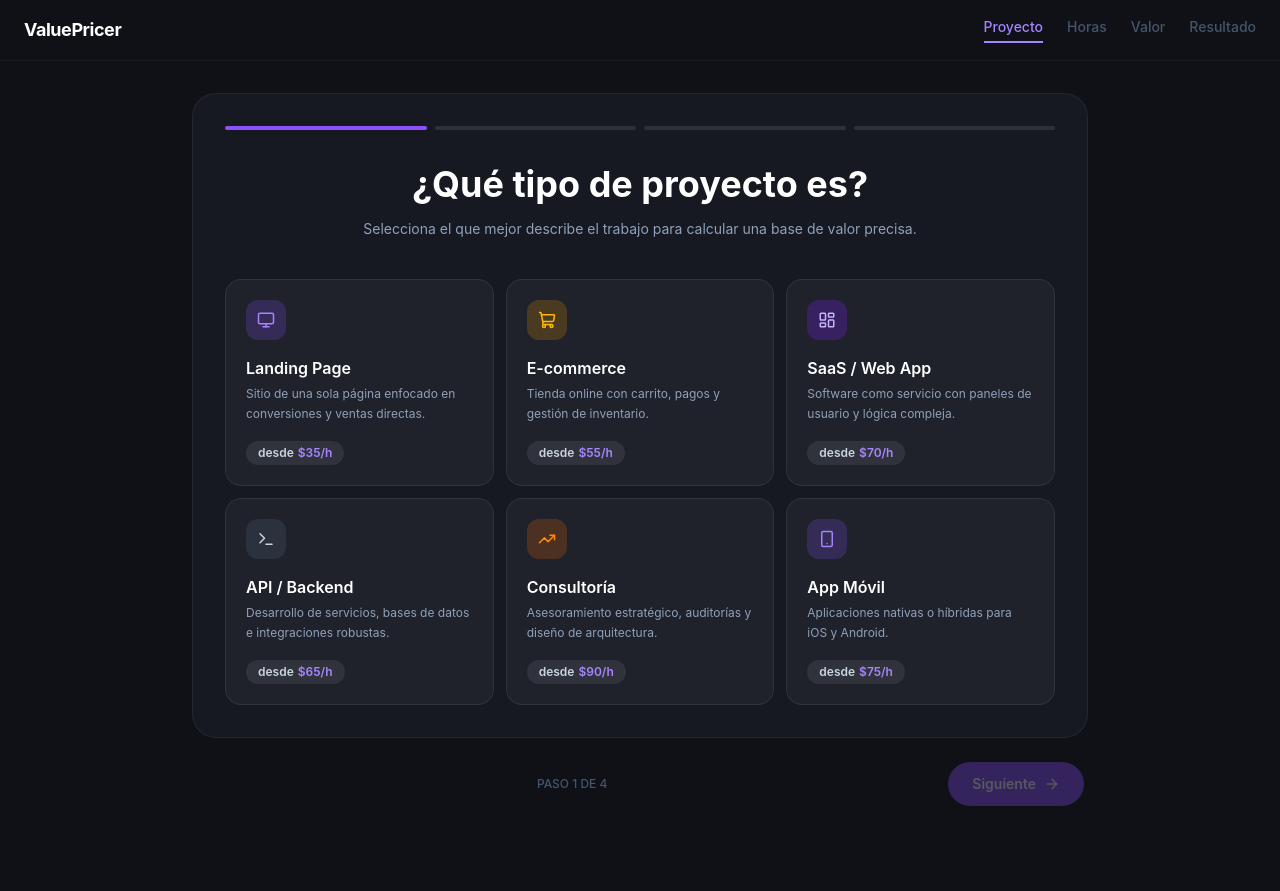
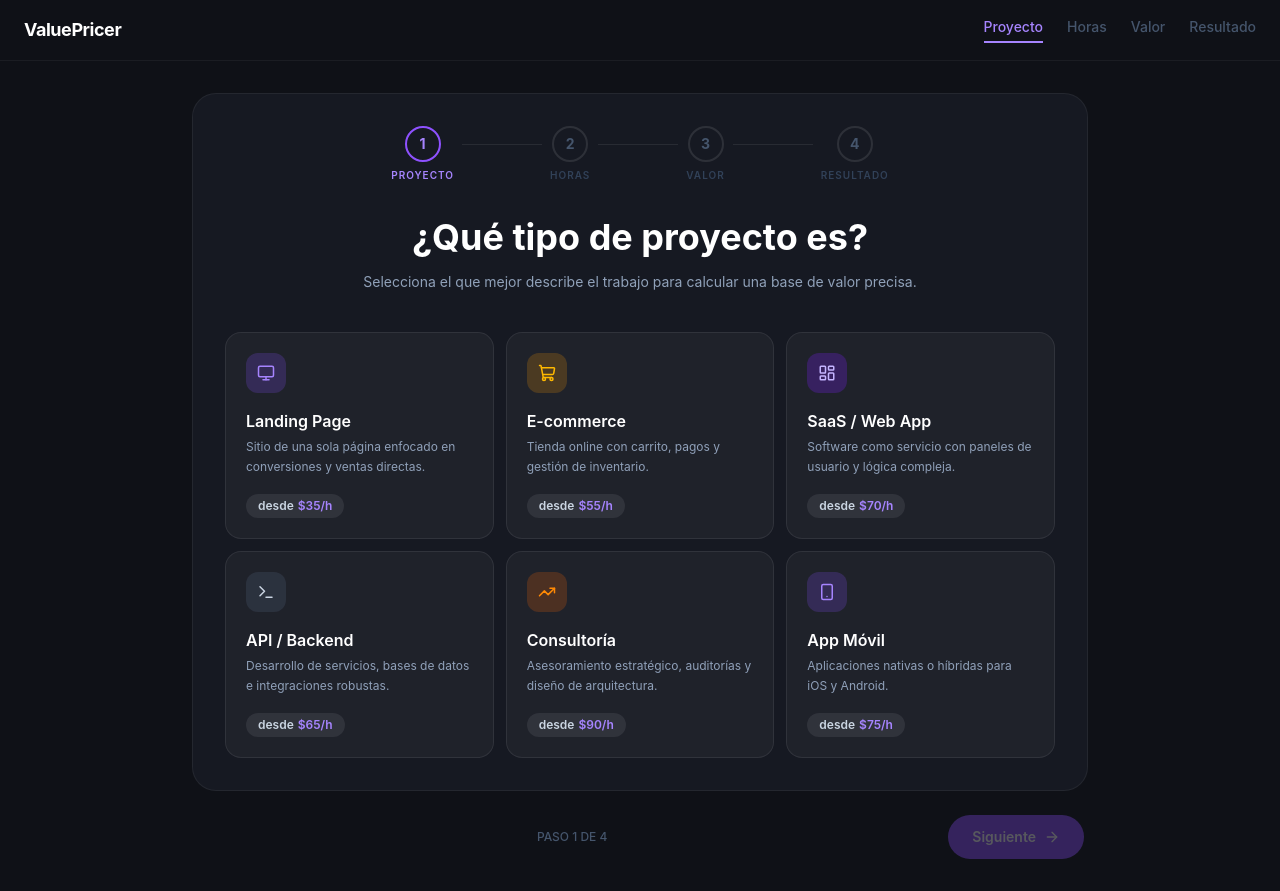
Before and after one commit to facga20145/ValuePricer-FeeCraft, a React (Vite) app: page / in a window 1280 px wide. Before the commit the page ends 838 px from the top, so only its background shows below. Built offline with nearby package versions, Linux system fonts and the light colour scheme.

Commit message:
refactor: simplify ProgressBar component and enhance ValueLevers with improved labels and styling

```diff
--- a/src/App.tsx
+++ b/src/App.tsx
@@ -23,7 +23,6 @@ const INITIAL_STATE: CalculatorState = {
   },
 }
 
-const STEP_LABELS = ['Proyecto', 'Horas', 'Valor', 'Resultado']
 
 export default function App() {
   const [state, setState] = useState<CalculatorState>(INITIAL_STATE)
@@ -113,11 +112,7 @@ export default function App() {
           )}
 
           <div className="bg-[#161922] border border-white/[0.06] rounded-3xl p-4 sm:p-8">
-            <ProgressBar
-              currentStep={currentStep}
-              totalSteps={4}
-              label={currentStep === 3 ? `PASO 4: ${STEP_LABELS[3].toUpperCase()}` : undefined}
-            />
+            <ProgressBar currentStep={currentStep} totalSteps={4} />
 
             <div key={currentStep} className="step-enter">
 
--- a/src/components/ProgressBar.tsx
+++ b/src/components/ProgressBar.tsx
@@ -1,26 +1,57 @@
+import { Check } from 'lucide-react'
+
 interface Props {
   currentStep: number
   totalSteps: number
   label?: string
 }
 
-export function ProgressBar({ currentStep, totalSteps, label }: Props) {
+const LABELS = ['Proyecto', 'Horas', 'Valor', 'Resultado']
+
+export function ProgressBar({ currentStep, totalSteps }: Props) {
   return (
     <div className="mb-8">
-      {label && (
-        <p className="text-xs text-violet-400 font-semibold uppercase tracking-widest text-center mb-3">
-          {label}
-        </p>
-      )}
-      <div className="flex gap-2">
-        {Array.from({ length: totalSteps }).map((_, i) => (
-          <div
-            key={i}
-            className={`h-1 flex-1 rounded-full transition-all duration-300 ${
-              i <= currentStep ? 'bg-violet-500' : 'bg-white/10'
-            }`}
-          />
-        ))}
+      <div className="flex items-center justify-center">
+        {Array.from({ length: totalSteps }).map((_, i) => {
+          const isDone   = i < currentStep
+          const isActive = i === currentStep
+
+          return (
+            <div key={i} className="flex items-center">
+              <div className="flex flex-col items-center gap-1.5">
+                <div
+                  className={`w-9 h-9 rounded-full flex items-center justify-center text-sm font-bold border-2 transition-all duration-300 ${
+                    isDone
+                      ? 'bg-violet-600 border-violet-600 text-white'
+                      : isActive
+                      ? 'bg-transparent border-violet-500 text-violet-400'
+                      : 'bg-transparent border-white/10 text-slate-600'
+                  }`}
+                >
+                  {isDone ? <Check size={15} strokeWidth={2.5} /> : i + 1}
+                </div>
+                <span
+                  className={`text-[10px] font-semibold uppercase tracking-widest ${
+                    isActive ? 'text-violet-400' : isDone ? 'text-slate-500' : 'text-slate-700'
+                  }`}
+                >
+                  {LABELS[i]}
+                </span>
+              </div>
+
+              {i < totalSteps - 1 && (
+                <div
+                  className="w-12 sm:w-20 h-px mx-2 mb-5 transition-all duration-500"
+                  style={{
+                    background: isDone
+                      ? '#7c3aed'
+                      : 'rgba(255,255,255,0.08)',
+                  }}
+                />
+              )}
+            </div>
+          )
+        })}
       </div>
     </div>
   )
--- a/src/components/ValueLevers.tsx
+++ b/src/components/ValueLevers.tsx
@@ -1,3 +1,4 @@
+import { TrendingUp } from 'lucide-react'
 import type { ValueLevers as ValueLeversType } from '../types'
 import { formatCurrency } from '../utils/calculator'
 
@@ -13,42 +14,34 @@ const LEVERS = [
     key: 'businessImpact' as const,
     label: 'Impacto al negocio',
     description: '¿Cuánto dinero genera o ahorra este proyecto al cliente?',
-    lowLabel: 'Impacto bajo',
-    highLabel: 'Alto impacto',
+    low: 'Bajo', mid: 'Moderado', high: 'Alto',
   },
   {
     key: 'strategicValue' as const,
     label: 'Valor estratégico',
     description: '¿Es crítico para el negocio o solo sería bueno tenerlo?',
-    lowLabel: 'Nice-to-have',
-    highLabel: 'Crítico',
+    low: 'Nice-to-have', mid: 'Importante', high: 'Crítico',
   },
   {
     key: 'urgency' as const,
     label: 'Urgencia',
     description: '¿Qué tan pronto necesita el cliente el resultado?',
-    lowLabel: 'Sin prisa',
-    highLabel: 'Urgente',
+    low: 'Sin prisa', mid: 'Moderado', high: 'Urgente',
   },
   {
     key: 'exclusivity' as const,
     label: 'Exclusividad',
     description: '¿Puede cualquiera hacer esto o eres la persona indicada?',
-    lowLabel: 'Cualquiera puede',
-    highLabel: 'Solo tú',
+    low: 'Cualquiera', mid: 'Especializado', high: 'Solo tú',
   },
 ]
 
-const LEVEL_LABELS: Record<number, string> = {
-  1: 'Muy bajo', 2: 'Bajo', 3: 'Medio', 4: 'Alto', 5: 'Muy alto',
-}
-
-const LEVEL_COLORS: Record<number, string> = {
-  1: 'bg-slate-500/80',
-  2: 'bg-slate-400/80',
-  3: 'bg-violet-500/80',
-  4: 'bg-violet-500',
-  5: 'bg-violet-600',
+const BADGE: Record<number, { label: string; color: string }> = {
+  1: { label: 'Muy bajo',    color: 'bg-slate-600 text-slate-300' },
+  2: { label: 'Bajo',        color: 'bg-slate-500/80 text-slate-200' },
+  3: { label: 'Equilibrado', color: 'bg-violet-600/70 text-violet-200' },
+  4: { label: 'Alto',        color: 'bg-violet-600 text-white' },
+  5: { label: 'Máximo',      color: 'bg-violet-500 text-white' },
 }
 
 export function ValueLevers({ levers, onChange, previewPrice, valueMultiplier }: Props) {
@@ -56,41 +49,29 @@ export function ValueLevers({ levers, onChange, previewPrice, valueMultiplier }:
     onChange({ ...levers, [key]: value })
   }
 
-  const getFillStyle = (value: number) => ({
-    background: `linear-gradient(to right, #7c3aed ${((value - 1) / 4) * 100}%, #2d3148 ${((value - 1) / 4) * 100}%)`,
-  })
+  return (
+    <div className="max-w-xl mx-auto">
+      <h2 className="text-2xl sm:text-3xl font-bold text-white mb-1 text-center">¿Cuánto valor entregas?</h2>
+      <p className="text-slate-400 text-sm mb-6 sm:mb-8 text-center">
+        Estos factores ajustan el precio más allá del tiempo invertido para capturar el valor real de tu trabajo.
+      </p>
+
+      <div className="bg-white/[0.04] border border-white/[0.08] rounded-2xl p-5 space-y-6">
+        {LEVERS.map(({ key, label, description, low, mid, high }) => {
+          const val = levers[key]
+          const badge = BADGE[val]
+          const fillPct = ((val - 1) / 4) * 100
 
           return (
-    <div className="max-w-xl mx-auto">
-      <h2 className="text-2xl sm:text-3xl font-bold text-white mb-1">¿Cuánto valor entregas?</h2>
-      <p className="text-slate-400 text-sm mb-6 sm:mb-8">
-        Estos factores ajustan el precio más allá del tiempo invertido
-      </p>
-
-      <div className="space-y-3 sm:space-y-4">
-        {LEVERS.map(({ key, label, description, lowLabel, highLabel }) => (
-          <div key={key} className="bg-white/[0.04] border border-white/[0.08] rounded-xl p-4">
-            <div className="flex justify-between items-start mb-3">
-              <div className="pr-3">
+            <div key={key}>
+              <div className="flex justify-between items-center mb-3">
+                <div>
                   <div className="text-sm font-semibold text-white">{label}</div>
                   <div className="text-xs text-slate-500 mt-0.5 hidden sm:block">{description}</div>
                 </div>
-              <span className={`text-xs font-bold text-white ${LEVEL_COLORS[levers[key]]} rounded-full px-2.5 py-0.5 shrink-0`}>
-                {LEVEL_LABELS[levers[key]]}
+                <span className={`text-xs font-semibold rounded-full px-2.5 py-0.5 shrink-0 ml-3 ${badge.color}`}>
+                  {badge.label}
                 </span>
-            </div>
-
-            <div className="flex items-center gap-1.5 mb-2">
-              {[1, 2, 3, 4, 5].map((dot) => (
-                <button
-                  key={dot}
-                  onClick={() => handleChange(key, dot)}
-                  className={`flex-1 h-1.5 rounded-full transition-all ${
-                    dot <= levers[key] ? 'bg-violet-500' : 'bg-white/10'
-                  }`}
-                  aria-label={`${label}: ${dot}`}
-                />
-              ))}
               </div>
 
               <input
@@ -98,28 +79,36 @@ export function ValueLevers({ levers, onChange, previewPrice, valueMultiplier }:
                 min={1}
                 max={5}
                 step={1}
-              value={levers[key]}
+                value={val}
                 onChange={(e) => handleChange(key, parseInt(e.target.value))}
-              style={getFillStyle(levers[key])}
+                style={{
+                  background: `linear-gradient(to right, #7c3aed ${fillPct}%, #2d3148 ${fillPct}%)`,
+                }}
                 className="w-full"
               />
-            <div className="flex justify-between text-xs text-slate-600 mt-1">
-              <span>{lowLabel}</span>
-              <span>{highLabel}</span>
+
+              <div className="flex justify-between text-[10px] font-semibold text-slate-600 uppercase tracking-wider mt-1.5">
+                <span>{low}</span>
+                <span>{mid}</span>
+                <span>{high}</span>
               </div>
             </div>
-        ))}
+          )
+        })}
       </div>
 
       {previewPrice !== undefined && valueMultiplier !== undefined && (
-        <div className="mt-5 bg-violet-500/10 border border-violet-500/30 rounded-xl p-4 flex items-center justify-between">
-          <div>
-            <div className="text-xs text-violet-400 font-medium mb-1">Precio estimado</div>
-            <div className="text-xl sm:text-2xl font-bold text-white">{formatCurrency(previewPrice)}</div>
+        <div className="mt-4 bg-gradient-to-r from-violet-600/20 to-violet-800/10 border border-violet-500/30 rounded-2xl p-4 flex items-center gap-4">
+          <div className="w-10 h-10 rounded-full bg-violet-500/20 flex items-center justify-center shrink-0">
+            <TrendingUp size={18} className="text-violet-400" />
           </div>
-          <div className="text-right">
-            <div className="text-xs text-slate-500">Multiplicador</div>
-            <div className="text-lg sm:text-xl font-bold text-violet-400">×{valueMultiplier}</div>
+          <div className="flex-1">
+            <div className="text-xs text-violet-400 font-semibold uppercase tracking-widest mb-0.5">Precio estimado</div>
+            <div className="text-2xl font-bold text-white">{formatCurrency(previewPrice)}</div>
+          </div>
+          <div className="text-right shrink-0">
+            <div className="text-xs text-slate-500 uppercase tracking-widest mb-0.5">Multiplicador</div>
+            <div className="text-xl font-bold text-violet-300">×{valueMultiplier}</div>
           </div>
         </div>
       )}
```
Lines whose indentation alone changed are shown as unchanged.
